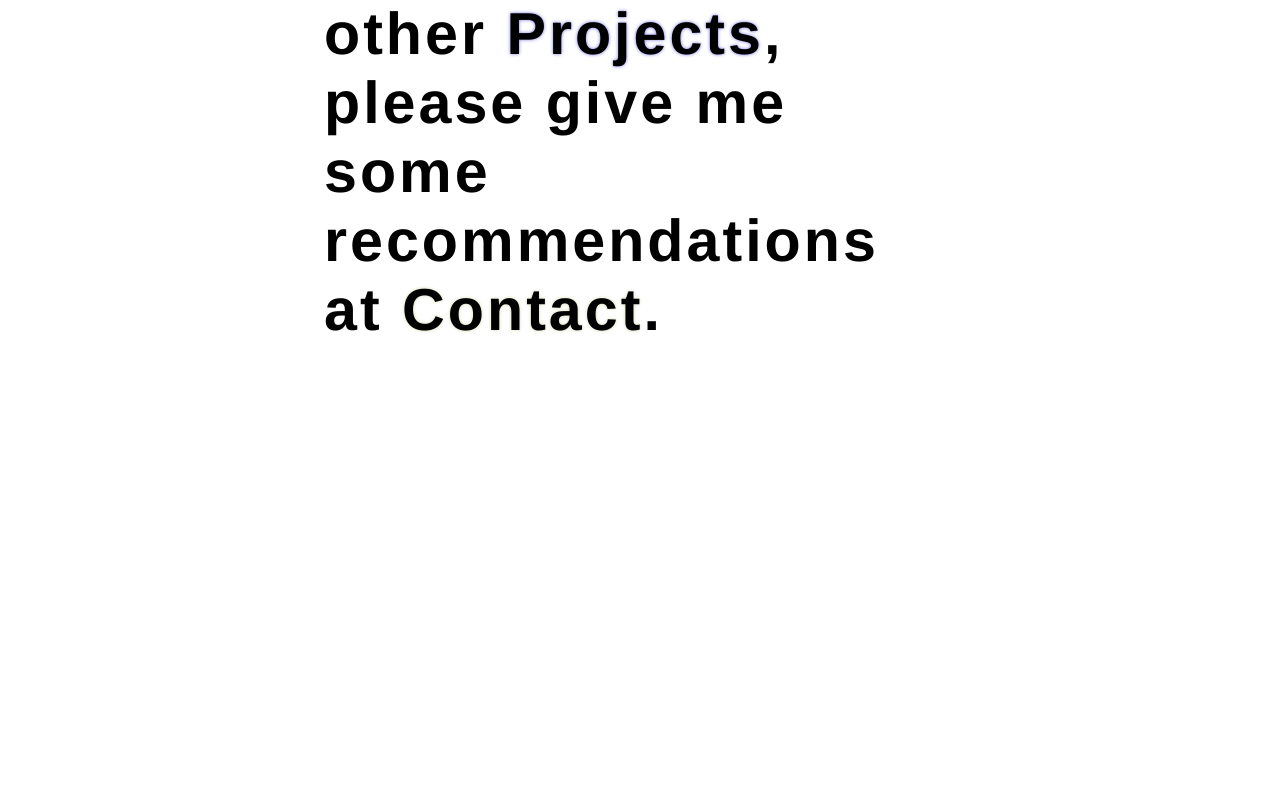
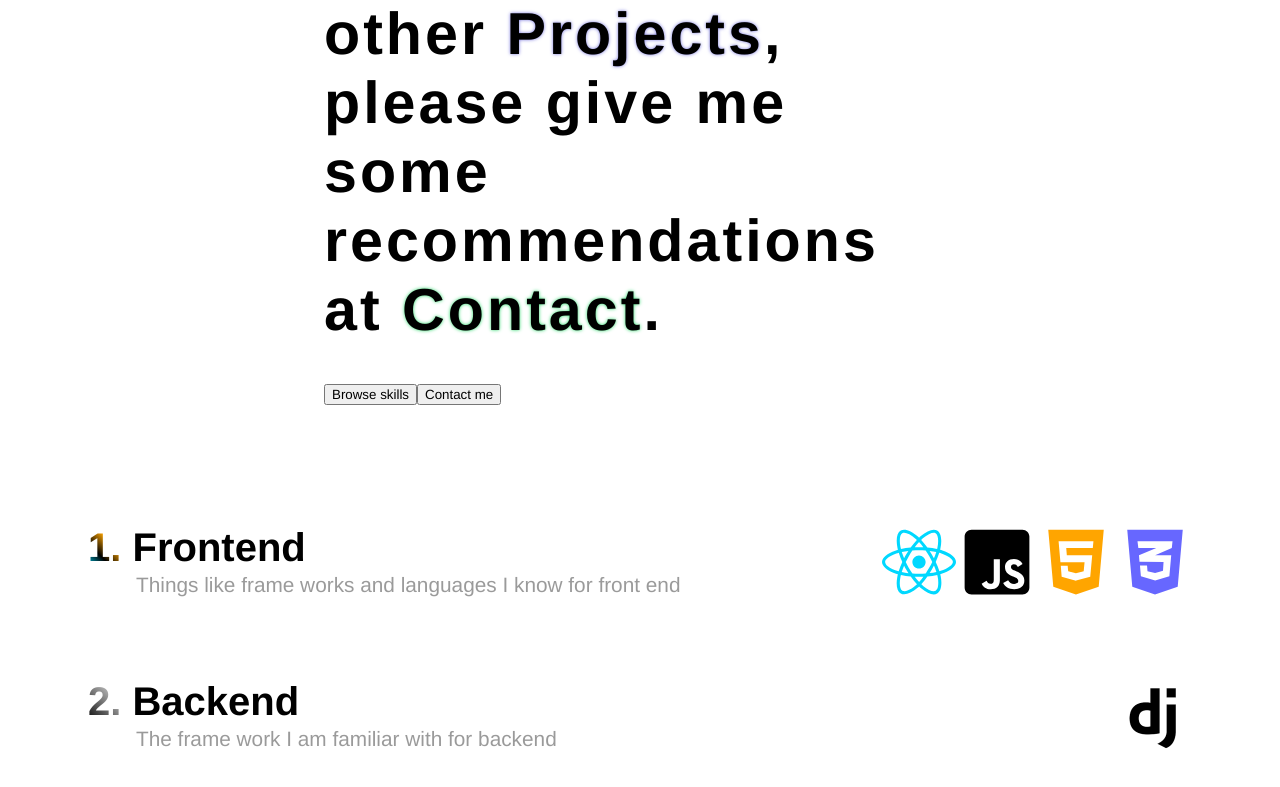
Before and after one commit to nolwoldn/Portfolio, a React (Vite) app: page /work in a window 1280 px wide. Shown: the part 445-1232 px from the top of the page. Before the commit the page ends 837 px from the top, so only its background shows below. Built offline with nearby package versions, Linux system fonts and the light colour scheme; a web font is replaced by a local one.

Commit message:
semi finished bottom cards

```diff
--- a/package.json
+++ b/package.json
@@ -12,6 +12,7 @@
   "dependencies": {
     "react": "^19.2.6",
     "react-dom": "^19.2.6",
+    "react-icons": "^5.7.0",
     "react-router-dom": "^7.16.0"
   },
   "devDependencies": {
--- a/src/bodyFiles/work.jsx
+++ b/src/bodyFiles/work.jsx
@@ -7,15 +7,24 @@ import {
   NavLink,
   useLocation,
 } from "react-router-dom";
+import {
+  FaReact,
+  FaJsSquare,
+  FaHtml5,
+  FaCss3Alt,
+  FaPython,
+} from "react-icons/fa";
 import ".././static/css/work.css";
+import djangoLogo from "../static/images/djangoLogo.png";
 
 function Work() {
+  const [mouseCords, setMouseCords] = useState({ x: 0, y: 0 });
+  const imageWidtHeight = 74;
+
   useEffect(() => {
     document.title = "My Work";
   }, []);
 
-  const [mouseCords, setMouseCords] = useState({ x: 0, y: 0 });
-  const bottomCards = [{}]
   useEffect(() => {
     const currLoc = (event) => {
       let xPos = (event.clientX - 750) / -53;
@@ -32,7 +41,6 @@ function Work() {
 
   return (
     <div className="work-full-container">
-      <nav className="work-navigation"></nav>
       <div className="work-text-div">
         <h1
           className="work-text"
@@ -41,8 +49,7 @@ function Work() {
             "--y": `${mouseCords.y}px`,
           }}
         >
-          I'm a new developer and this project for learning{" "}
-          like my other{" "}
+          I'm a new developer and this project for learning like my other{" "}
           <NavLink
             to="/projects"
             style={{
@@ -55,7 +62,7 @@ function Work() {
           , please give me some recommendations at{" "}
           <NavLink
             style={{
-              textShadow: "var(--x) var(--y) 0.0625em rgb(215, 214, 177)",
+              textShadow: "var(--x) var(--y) 0.0625em rgb(35, 215, 101)",
             }}
             to="/contact"
             className="work-text-links contact-link"
@@ -64,8 +71,66 @@ function Work() {
           </NavLink>
           .
         </h1>
+        <div className="bottom-buttons">
+          <button className="bottom-button browse">Browse skills</button>
+          <NavLink to={"/contact"}>
+            <button className="bottom-button">Contact me</button>
+          </NavLink>
+        </div>
       </div>
-      <div className="bottom-cards"></div>
+
+      <div className="bottom-cards">
+        <div className="card">
+          <section className="card-left">
+            <h2 className="card-head">
+              <span
+                className="card-num"
+                style={{
+                  background:
+                    "linear-gradient(45deg, rgb(0, 216, 255), rgb(0 0 0),rgb(255, 165, 0) ,rgb(103, 103, 255))",
+                }}
+              >
+                1.
+              </span>{" "}
+              Frontend
+            </h2>
+            <p className="card-desc">
+              Things like frame works and languages I know for front end
+            </p>
+          </section>
+          <section className="card-right">
+            <FaReact size={imageWidtHeight} color="rgb(0, 216, 255)" />
+            <FaJsSquare size={imageWidtHeight} />
+            <FaHtml5 size={imageWidtHeight} color="orange" />
+            <FaCss3Alt size={imageWidtHeight} color="rgb(103, 103, 255)" />
+          </section>
+        </div>
+        <div className="card">
+          <section className="card-left">
+            <h2 className="card-head">
+              <span
+                className="card-num"
+                style={{
+                  background: "linear-gradient(45deg , black , white)",
+                }}
+              >
+                2.
+              </span>{" "}
+              Backend
+            </h2>
+            <p className="card-desc">
+              The frame work I am familiar with for backend
+            </p>
+          </section>
+          <section className="card-right">
+            <img
+              src={djangoLogo}
+              width={`${imageWidtHeight}px`}
+              height={`${imageWidtHeight}px`}
+            />
+          </section>
+        </div>
+      </div>
     </div>
   );
 }
--- a/src/index.jsx
+++ b/src/index.jsx
@@ -47,7 +47,7 @@ function Head() {
     "rgb(255, 14, 62)",
     "rgb(254, 225, 109)",
     "rgb(116, 114, 221)",
-    "rgb(215, 214, 177)",
+    "rgb(35, 215, 101)",
   ];
   const [logo, changeLogo] = useState(Elogo); // alows interchangable logos between files
 
--- a/src/static/css/work.css
+++ b/src/static/css/work.css
@@ -2,6 +2,7 @@
   width: 100%;
   height: fit-content;
   display: flex;
+  flex-flow: column nowrap;
   font-family: sans-serif;
 }
 .work-text-div {
@@ -27,6 +28,7 @@
   text-decoration: none;
   color: var(--linkCol);
   transition: color 0.4s;
+  transition: text-shadow 0.1s;
 }
 .work-text-links:hover {
   color: rgb(116, 114, 221);
@@ -34,5 +36,48 @@
 }
 
 .contact-link:hover {
-  color: rgb(215, 214, 177);
+  color: rgb(35, 215, 101);
 }
+
+
+
+.bottom-cards {
+  margin-top: 5rem;
+}
+
+.card {
+  width: 100%;
+  display: flex;
+  flex-flow: row nowrap;
+  justify-content: space-between;
+  padding: 40px 80px;
+}
+
+
+.card-left {
+  display: flex;
+  flex-flow: column nowrap;
+  gap: 0.2rem;
+}
+.card-left * {
+  margin: 0;
+}
+.card-head {
+  font-size: 2.5rem;
+}
+.card-num {
+  -webkit-text-fill-color: transparent !important;
+  -webkit-background-clip: text !important;
+  background-clip: text !important;
+}
+.card-desc {
+  margin-left: 3rem;
+  font-size: 1.3rem;
+  color: rgba(0, 0, 0, 0.395);
+}
+
+.card-right {
+  display: flex;
+  flex-flow: row nowrap;
+  gap: 0.3rem;
+}
```
Also changed, not shown: src/static/images/djangoLogo.png (added), 1 other file (tests, documents, lock files or other folders).
